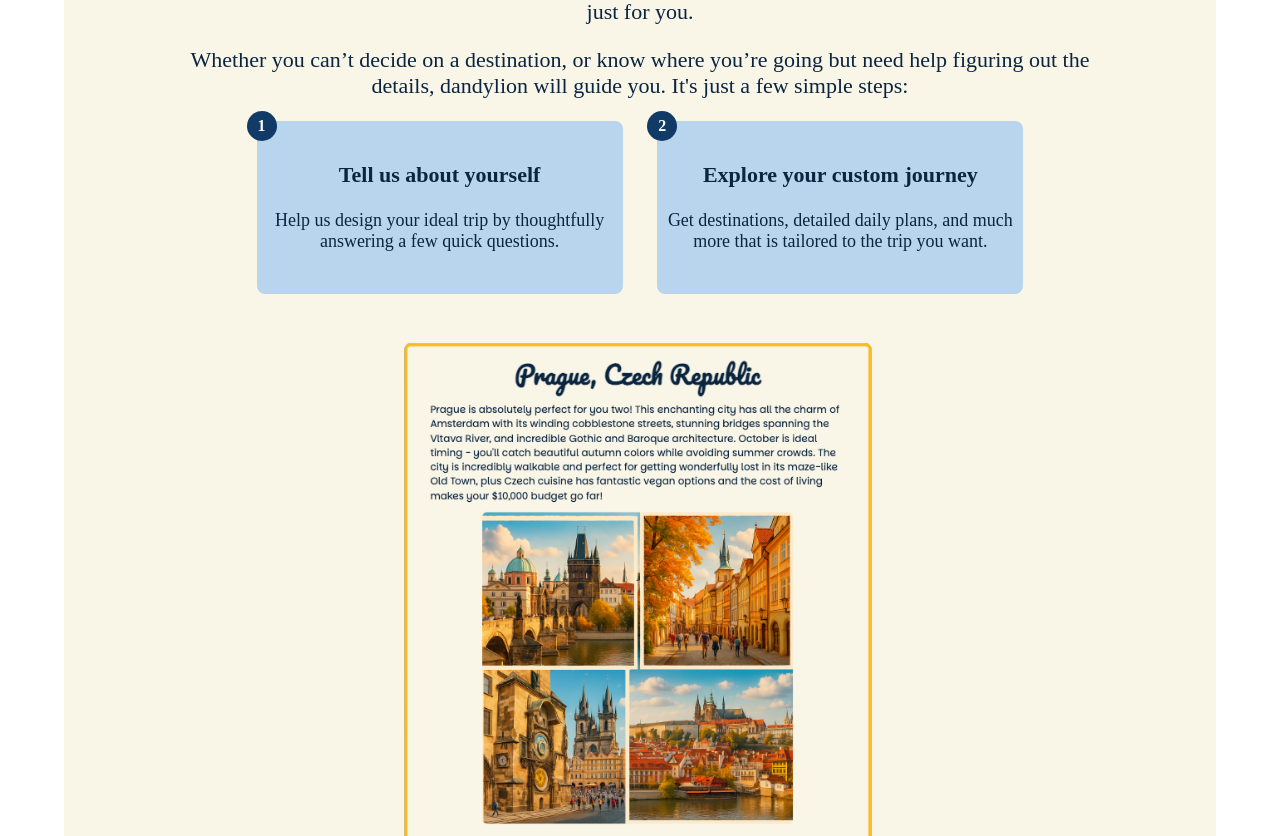
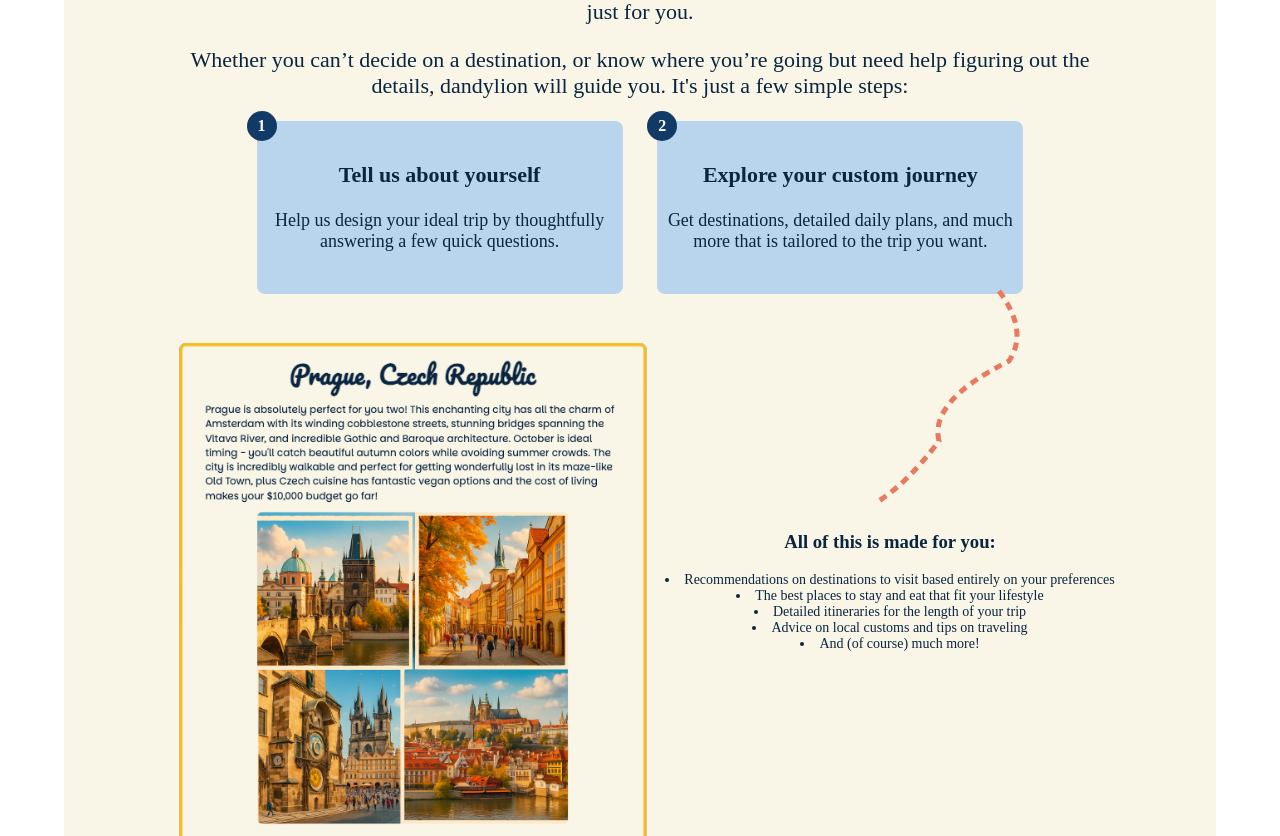
Before and after one commit to tedschu/Dandylion, a React (Vite) app in the folder client/: page / in a window 1280 px wide. Shown: the part 889-1725 px from the top of the page. Built offline with nearby package versions, Linux system fonts and the light colour scheme; a web font is replaced by a local one.

Commit message:
home page styling

```diff
--- a/client/src/index.css
+++ b/client/src/index.css
@@ -543,6 +543,7 @@ button {
   align-items: center;
   gap: 20px;
   margin: 0 0 15px 0;
+  position: relative;
 }
 
 .homeBottomBox {
--- a/client/src/pages/Home.tsx
+++ b/client/src/pages/Home.tsx
@@ -125,9 +125,40 @@ function Home({
                   tailored to the trip you want.
                 </p>
               </div>
+              {/* SVG dotted line */}
+              <svg
+                style={{
+                  position: "absolute",
+                  top: "150px", // Adjust based on your layout
+                  left: "65%",
+                  width: "300px",
+                  height: "250px",
+                  pointerEvents: "none",
+                  zIndex: 1,
+                }}
+              >
+                <path
+                  d="M 240 20 Q 270 60 250 90 Q 170 130 180 170 Q 150 210 120 230"
+                  stroke="var(--action-coral)"
+                  strokeWidth="5"
+                  strokeDasharray="8,6"
+                  fill="none"
+                />
+              </svg>
             </div>
             <div className="homeBottomExampleContainer">
               <img src={example_result} alt="" style={{ width: "500px" }} />
+              <div className="homeBottomExampleText">
+                <h3>All of this is made for you:</h3>
+                <li>
+                  Recommendations on destinations to visit based entirely on
+                  your preferences
+                </li>
+                <li>The best places to stay and eat that fit your lifestyle</li>
+                <li>Detailed itineraries for the length of your trip</li>
+                <li>Advice on local customs and tips on traveling</li>
+                <li>And (of course) much more!</li>
+              </div>
             </div>
           </div>
         </div>
```
